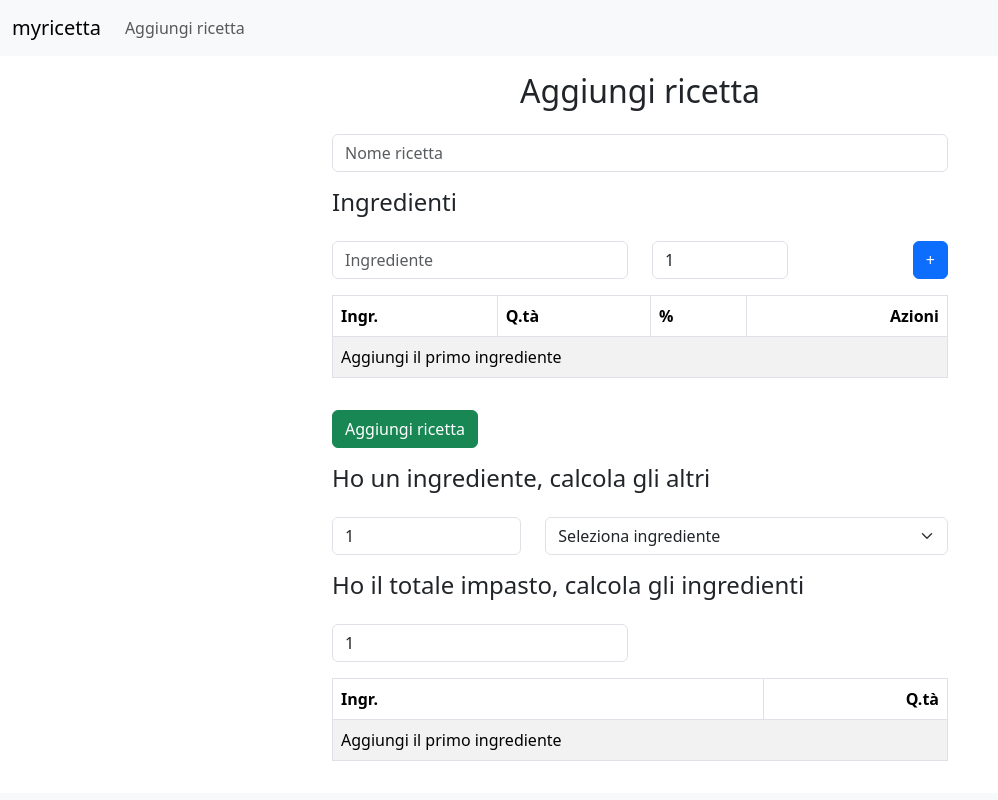
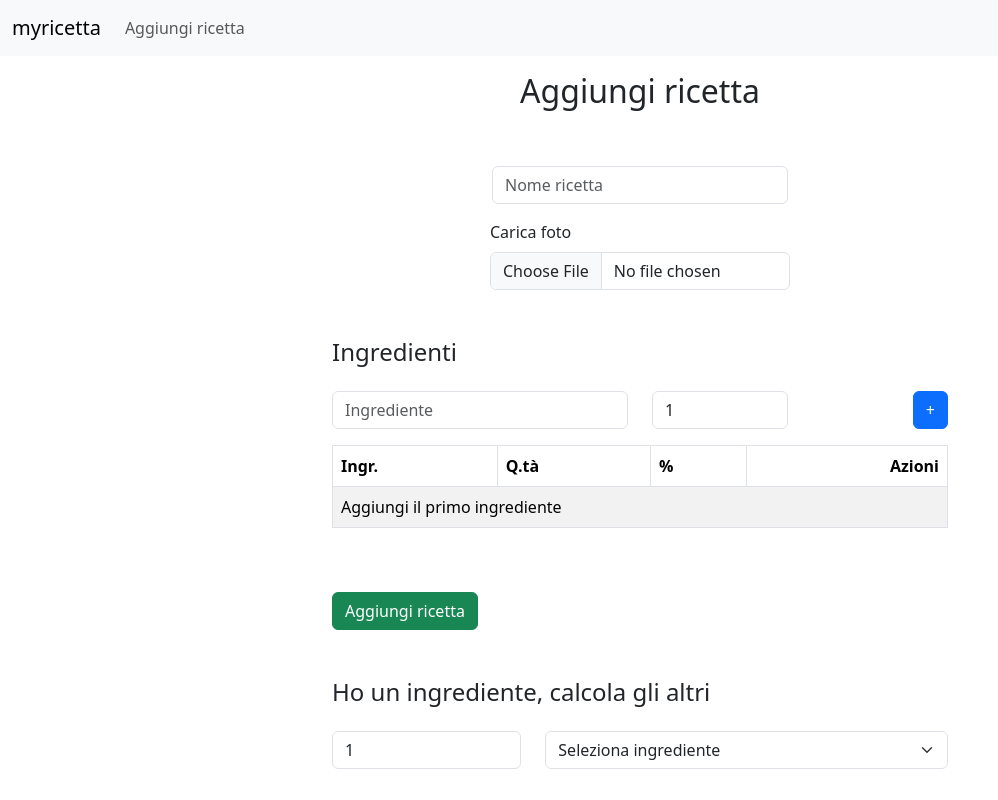
Before and after one commit to tave8/myricetta-react, a React (Vite) app: page /add-recipe in a window 1280 px wide. Shown: the top 800 px of the page, without its empty margins (0-998 px from the left). Built offline with nearby package versions, Linux system fonts and the light colour scheme.

Commit message:
add recipe photo input & better html space

```diff
--- a/src/components/Recipe.jsx
+++ b/src/components/Recipe.jsx
@@ -9,6 +9,7 @@ const RecipeComponent = (props) => {
   const [_recipeInstance, _setRecipeInstance] = useState(new Recipe())
   // recipe info
   const [recipeName, setRecipeName] = useState("")
+  const [recipePhotoUrl, setRecipePhotoUrl] = useState("")
   // initial/original ingredients
   const [ingredientsCalculations, setIngredientsCalculations] = useState(null)
   // the new ingredient that is being added
@@ -26,13 +27,16 @@ const RecipeComponent = (props) => {
     // centers content in the page
     <Row className="justify-content-center">
       <Col xs={12} md={6}>
-        <Row className="flex-column g-3">
+        <Row className="flex-column gap-5">
           {/* PAGE TITLE */}
           <Col>
             <h2 className="text-center">Aggiungi ricetta</h2>
           </Col>
           {/* RECIPE INFO (name, photo etc.) */}
           <Col>
+            <Row className="justify-content-center">
+              {/* recipe name */}
+              <Col xs={12} md={6}>
                 <Form.Group>
                   <Form.Control
                     type="text"
@@ -44,6 +48,26 @@ const RecipeComponent = (props) => {
                     }}
                   />
                 </Form.Group>
+              </Col>
+            </Row>
+            <Row className="mt-3">
+              {/*  */}
+              <Col>
+                <Row className="flex-column align-items-center g-3">
+                  <Col xs={12} md={6}>
+                    <Form.Group>
+                      <Form.Label>Carica foto</Form.Label>
+                      <Form.Control type="file" accept="image/*" onChange={handleRecipePhotoChange({ setRecipePhotoUrl })} />
+                    </Form.Group>
+                  </Col>
+                  {recipePhotoUrl && (
+                    <Col>
+                      <Image src={recipePhotoUrl} alt={recipeName} fluid style={{ height: "200px" }} />
+                    </Col>
+                  )}
+                </Row>
+              </Col>
+            </Row>
           </Col>
           {/* INITIAL/ORIGINAL INGREDIENTS (add ingredient, ingredients list) */}
           <Col>
@@ -181,7 +205,7 @@ const RecipeComponent = (props) => {
                                   knownRecipeQuantity,
                                   setIngredientsCalculationsFromRecipeQuantity,
                                   setKnownIngredientName,
-                                  setKnownIngredientQuantity
+                                  setKnownIngredientQuantity,
                                 }
                                 const ingredientNameToRemove = ingredient.name
                                 removeIngredientHelper(context)(ingredientNameToRemove)
@@ -589,6 +613,21 @@ const calcIngredientsFromRecipeQuantityHelper = ({ _recipeInstance, knownRecipeQ
   }
 }
 
+const handleRecipePhotoChange = ({ setRecipePhotoUrl }) => {
+  return (e) => {
+    const file = e.target.files[0]
+    if (!file) return
+
+    if (!file.type.startsWith("image/")) return
+
+    const reader = new FileReader()
+    reader.onloadend = () => {
+      setRecipePhotoUrl(reader.result)
+    }
+    reader.readAsDataURL(file)
+  }
+}
+
 const isIngredientSelectedKnownIngredientName = ({ knownIngredientName }) => {
   return (ingredientNameToRemove) => {
     return ingredientNameToRemove == knownIngredientName
```
Lines whose indentation alone changed are shown as unchanged.
